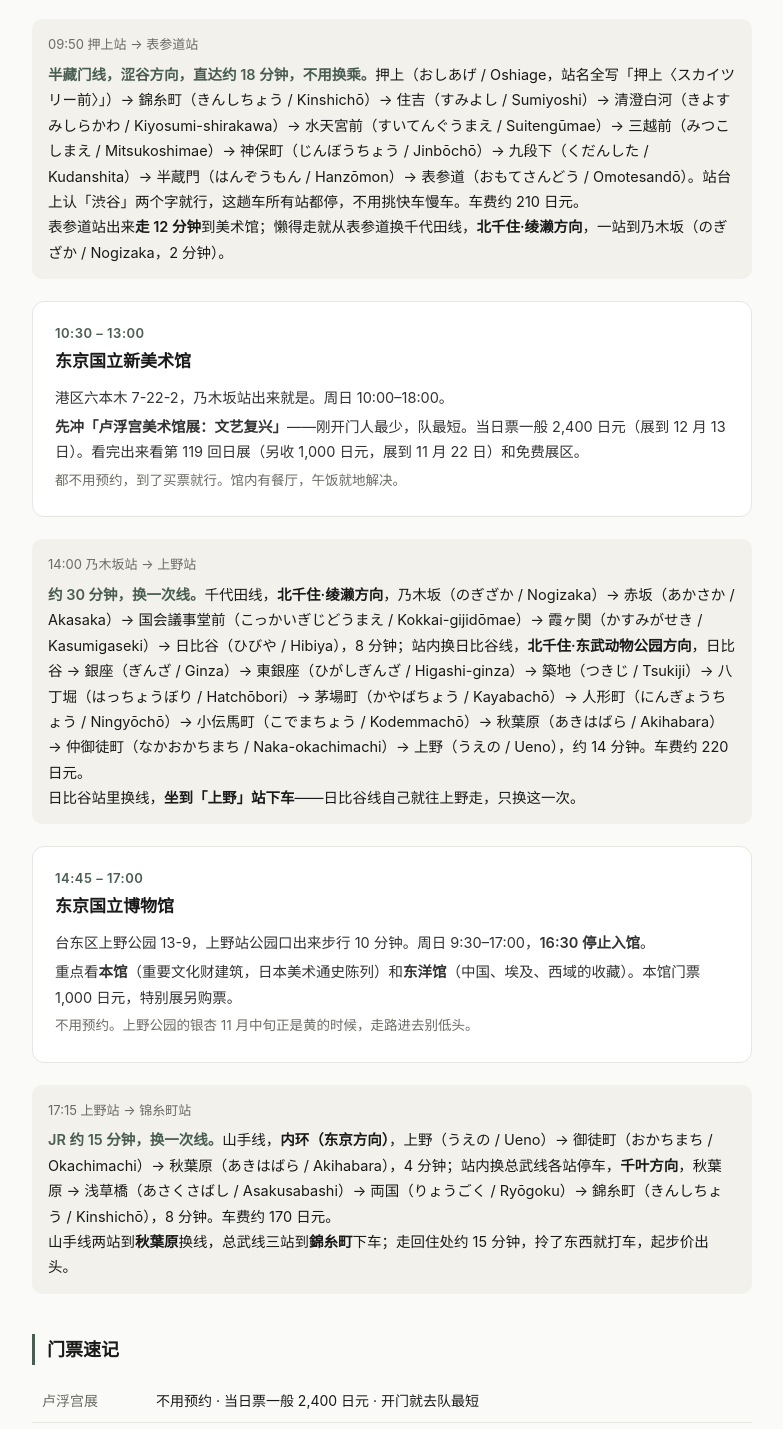
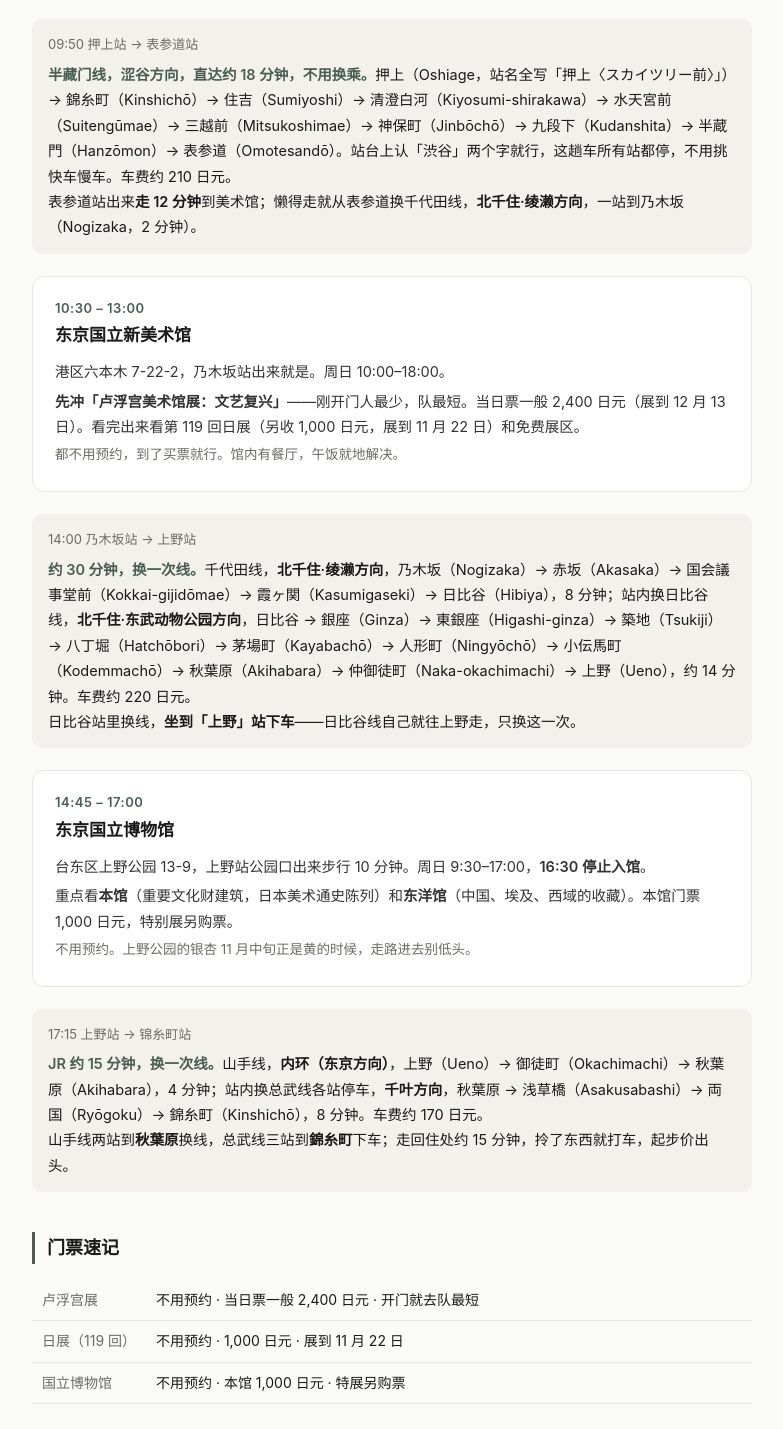
Before and after one commit to cheeriomaster/cheeriomaster.github.io, a plain HTML site: page tokyo-day-1115/index.html in a window 1280 px wide. Shown: the part 472-1901 px from the top of the page, without its empty margins (248-1031 px from the left). Drawn offline with Linux system fonts and the light colour scheme.

Commit message:
tokyo-day-1115: drop kana, keep romaji

```diff
--- a/tokyo-day-1115/index.html
+++ b/tokyo-day-1115/index.html
@@ -60,8 +60,8 @@
 
 <div class="ride">
   <div class="from">09:50 押上站 → 表参道站</div>
-  <p><span class="dur">半藏门线，<b>涩谷方向</b>，直达约 18 分钟，不用换乘。</span>押上（おしあげ / Oshiage，站名全写「押上〈スカイツリー前〉」）→ 錦糸町（きんしちょう / Kinshichō）→ 住吉（すみよし / Sumiyoshi）→ 清澄白河（きよすみしらかわ / Kiyosumi-shirakawa）→ 水天宮前（すいてんぐうまえ / Suitengūmae）→ 三越前（みつこしまえ / Mitsukoshimae）→ 神保町（じんぼうちょう / Jinbōchō）→ 九段下（くだんした / Kudanshita）→ 半蔵門（はんぞうもん / Hanzōmon）→ 表参道（おもてさんどう / Omotesandō）。站台上认「渋谷」两个字就行，这趟车所有站都停，不用挑快车慢车。车费约 210 日元。</p>
-  <p>表参道站出来<b>走 12 分钟</b>到美术馆；懒得走就从表参道换千代田线，<b>北千住·绫濑方向</b>，一站到乃木坂（のぎざか / Nogizaka，2 分钟）。</p>
+  <p><span class="dur">半藏门线，<b>涩谷方向</b>，直达约 18 分钟，不用换乘。</span>押上（Oshiage，站名全写「押上〈スカイツリー前〉」）→ 錦糸町（Kinshichō）→ 住吉（Sumiyoshi）→ 清澄白河（Kiyosumi-shirakawa）→ 水天宮前（Suitengūmae）→ 三越前（Mitsukoshimae）→ 神保町（Jinbōchō）→ 九段下（Kudanshita）→ 半蔵門（Hanzōmon）→ 表参道（Omotesandō）。站台上认「渋谷」两个字就行，这趟车所有站都停，不用挑快车慢车。车费约 210 日元。</p>
+  <p>表参道站出来<b>走 12 分钟</b>到美术馆；懒得走就从表参道换千代田线，<b>北千住·绫濑方向</b>，一站到乃木坂（Nogizaka，2 分钟）。</p>
 </div>
 <div class="stop">
   <div class="time">10:30 – 13:00</div>
@@ -73,7 +73,7 @@
 
 <div class="ride">
   <div class="from">14:00 乃木坂站 → 上野站</div>
-  <p><span class="dur">约 30 分钟，换一次线。</span>千代田线，<b>北千住·绫濑方向</b>，乃木坂（のぎざか / Nogizaka）→ 赤坂（あかさか / Akasaka）→ 国会議事堂前（こっかいぎじどうまえ / Kokkai-gijidōmae）→ 霞ヶ関（かすみがせき / Kasumigaseki）→ 日比谷（ひびや / Hibiya），8 分钟；站内换日比谷线，<b>北千住·东武动物公园方向</b>，日比谷 → 銀座（ぎんざ / Ginza）→ 東銀座（ひがしぎんざ / Higashi-ginza）→ 築地（つきじ / Tsukiji）→ 八丁堀（はっちょうぼり / Hatchōbori）→ 茅場町（かやばちょう / Kayabachō）→ 人形町（にんぎょうちょう / Ningyōchō）→ 小伝馬町（こでまちょう / Kodemmachō）→ 秋葉原（あきはばら / Akihabara）→ 仲御徒町（なかおかちまち / Naka-okachimachi）→ 上野（うえの / Ueno），约 14 分钟。车费约 220 日元。</p>
+  <p><span class="dur">约 30 分钟，换一次线。</span>千代田线，<b>北千住·绫濑方向</b>，乃木坂（Nogizaka）→ 赤坂（Akasaka）→ 国会議事堂前（Kokkai-gijidōmae）→ 霞ヶ関（Kasumigaseki）→ 日比谷（Hibiya），8 分钟；站内换日比谷线，<b>北千住·东武动物公园方向</b>，日比谷 → 銀座（Ginza）→ 東銀座（Higashi-ginza）→ 築地（Tsukiji）→ 八丁堀（Hatchōbori）→ 茅場町（Kayabachō）→ 人形町（Ningyōchō）→ 小伝馬町（Kodemmachō）→ 秋葉原（Akihabara）→ 仲御徒町（Naka-okachimachi）→ 上野（Ueno），约 14 分钟。车费约 220 日元。</p>
   <p>日比谷站里换线，<b>坐到「上野」站下车</b>——日比谷线自己就往上野走，只换这一次。</p>
 </div>
 <div class="stop">
@@ -86,7 +86,7 @@
 
 <div class="ride">
   <div class="from">17:15 上野站 → 锦糸町站</div>
-  <p><span class="dur">JR 约 15 分钟，换一次线。</span>山手线，<b>内环（东京方向）</b>，上野（うえの / Ueno）→ 御徒町（おかちまち / Okachimachi）→ 秋葉原（あきはばら / Akihabara），4 分钟；站内换总武线各站停车，<b>千叶方向</b>，秋葉原 → 浅草橋（あさくさばし / Asakusabashi）→ 両国（りょうごく / Ryōgoku）→ 錦糸町（きんしちょう / Kinshichō），8 分钟。车费约 170 日元。</p>
+  <p><span class="dur">JR 约 15 分钟，换一次线。</span>山手线，<b>内环（东京方向）</b>，上野（Ueno）→ 御徒町（Okachimachi）→ 秋葉原（Akihabara），4 分钟；站内换总武线各站停车，<b>千叶方向</b>，秋葉原 → 浅草橋（Asakusabashi）→ 両国（Ryōgoku）→ 錦糸町（Kinshichō），8 分钟。车费约 170 日元。</p>
   <p>山手线两站到<b>秋葉原</b>换线，总武线三站到<b>錦糸町</b>下车；走回住处约 15 分钟，拎了东西就打车，起步价出头。</p>
 </div>
 <h2>门票速记</h2>
```
